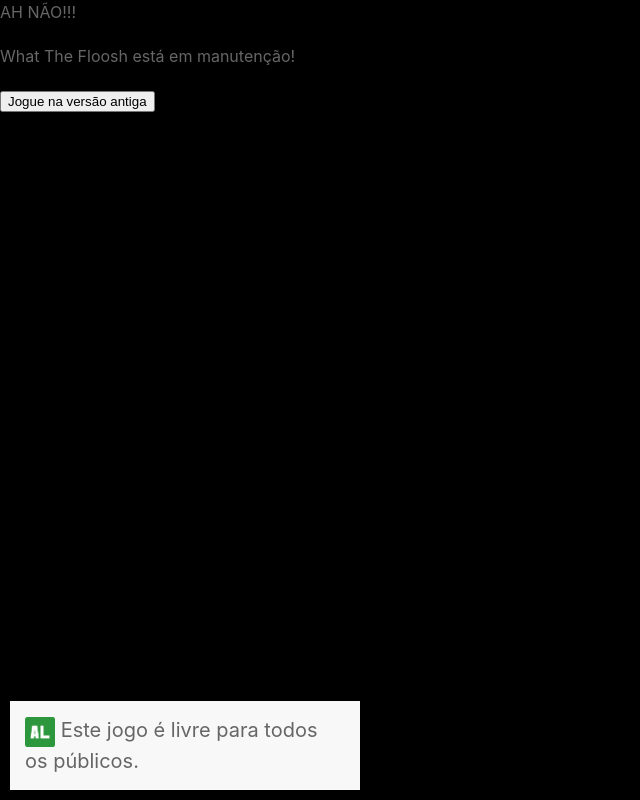
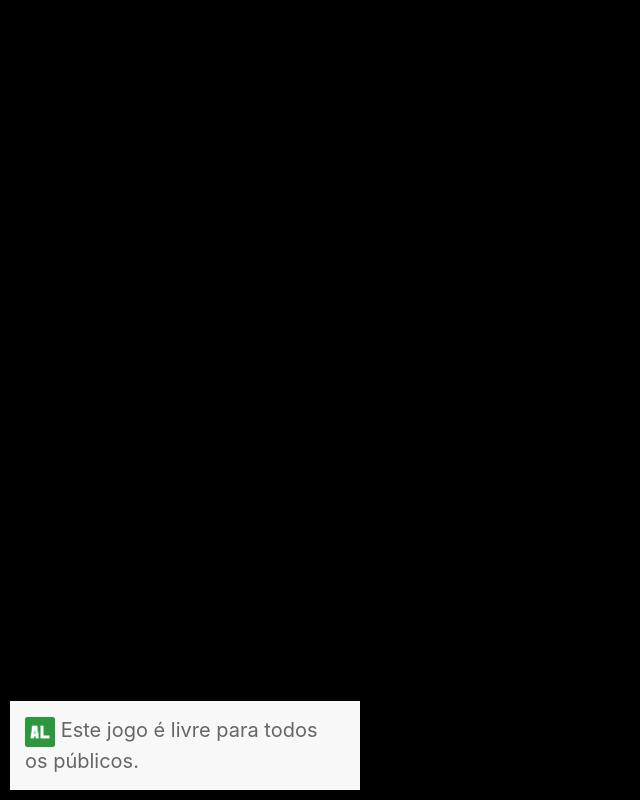
Before and after one commit to igorwastaken/WhatTheFlooshGame, a plain HTML site: page index.html in a window 1280 px wide. Shown: the whole page, without its empty margins (0-640 px from the left). Drawn offline with nearby package versions, Linux system fonts and the light colour scheme.

Commit message:
Update index.html

```diff
--- a/index.html
+++ b/index.html
@@ -83,40 +83,6 @@
   </head>
 
   <body>
-    <!--<div id="classind" class="uk-alert-success" uk-alert>
-      <a href class="uk-alert-close" uk-close></a>
-      <p>
-        Lorem ipsum dolor sit amet, consectetur adipiscing elit, sed do eiusmod
-        tempor incididunt.
-      </p>
-    </div>-->
-    <div
-      id="main"
-      class="hidden text-white flex flex-col justify-center items-center w-full h-[100vh]"
-    >
-      <p>AH NÃO!!!</p>
-      <p>What The Floosh está em manutenção!</p>
-      <button
-        class="text-blue-500"
-        onclick="window.location.href='https://og.igor.mom'"
-      >
-        Jogue na versão antiga
-      </button>
-    </div>
-    <!--<div
-      id="mobile"
-      class="hidden text-white flex flex-col justify-center items-center w-full h-[100vh]"
-    >
-      <p class="text-2xl font-black">
-        What The Floosh não está mais disponível em celular.
-      </p>
-      <p>Olá, este é um comunicado para você que está no telefone.</p>
-      <p>
-        O jogo What The Floosh não está mais disponível para telefone devido à
-        uns erros anteriores.
-      </p>
-      <p>Essa atualização é temporário, até a versão mobile ser lançada.</p>
-    </div>-->
     <canvas class="block" id="gamecanvas"></canvas>
     <script type="importmap">
       {
```
